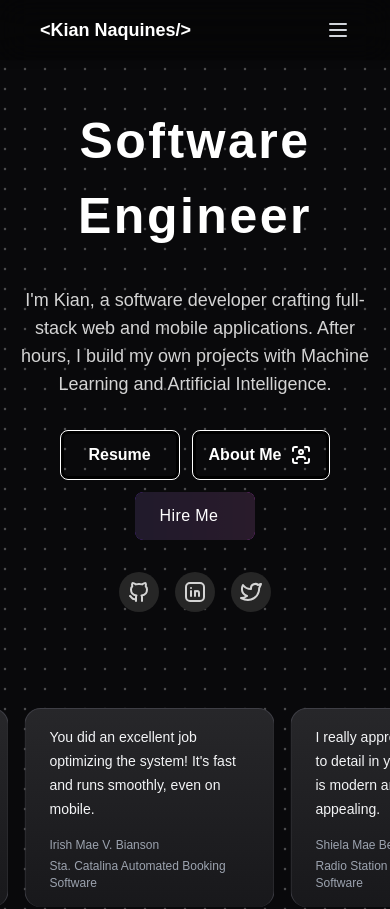
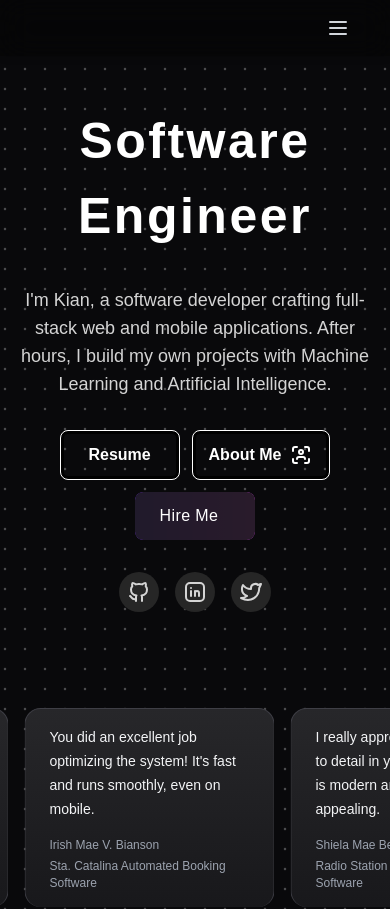
Before and after one commit to kiannaquines/kian_portfolio, a Next.js app: page / in a window 390 px wide. Shown: the top 909 px of the page. Built offline with nearby package versions, Linux system fonts and the light colour scheme; a web font is replaced by a local one.

Commit message:
Update header and hero-highlight components for responsive design and layout adjustments

```diff
--- a/components/ui/header.tsx
+++ b/components/ui/header.tsx
@@ -32,7 +32,7 @@ const Header = () => {
    bg-white/30 dark:bg-black/30 shadow-md`
 }
     >
-      <div className="flex items-center">
+      <div className="hidden lg:flex items-center">
         <span className="text-lg font-bold text-gray-900 dark:text-white">
          <Link href="/"> &lt;Kian Naquines/&gt;</Link>
         </span>
--- a/components/ui/hero-highlight.tsx
+++ b/components/ui/hero-highlight.tsx
@@ -49,7 +49,7 @@ export const HeroHighlight = ({
   return (
     <div
       className={cn(
-        "relative w-full min-h-screen",
+        "relative w-full min-h-screen overflow-x-hidden",
         containerClassName
       )}
       onMouseMove={handleMouseMove}
@@ -99,7 +99,7 @@ export const HeroHighlight = ({
         }}
       />
 
-      <div className={cn("relative z-10 h-full", className)}>
+      <div className={cn("relative z-10 h-full w-full", className)}>
         {children}
       </div>
     </div>
```
